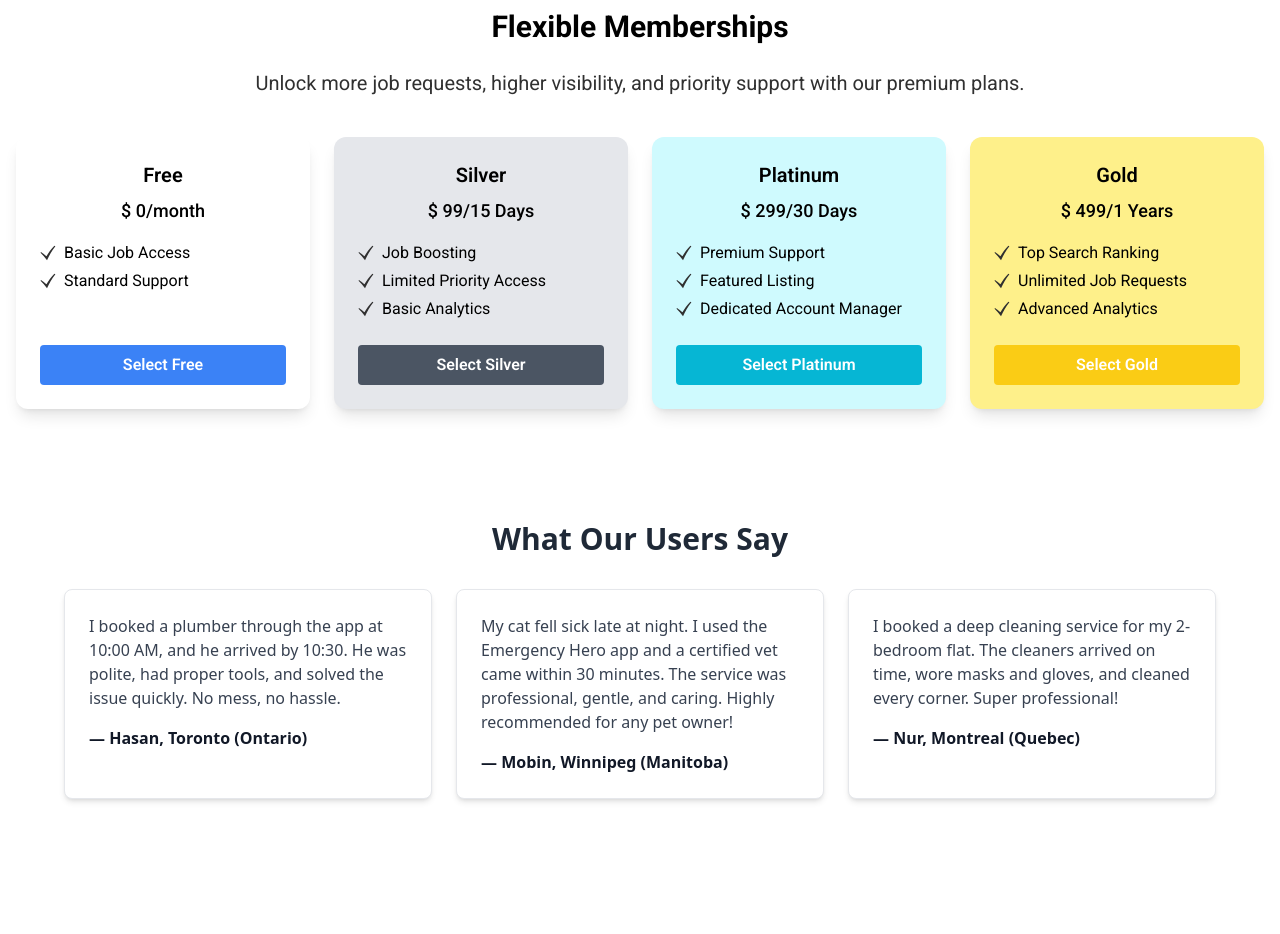
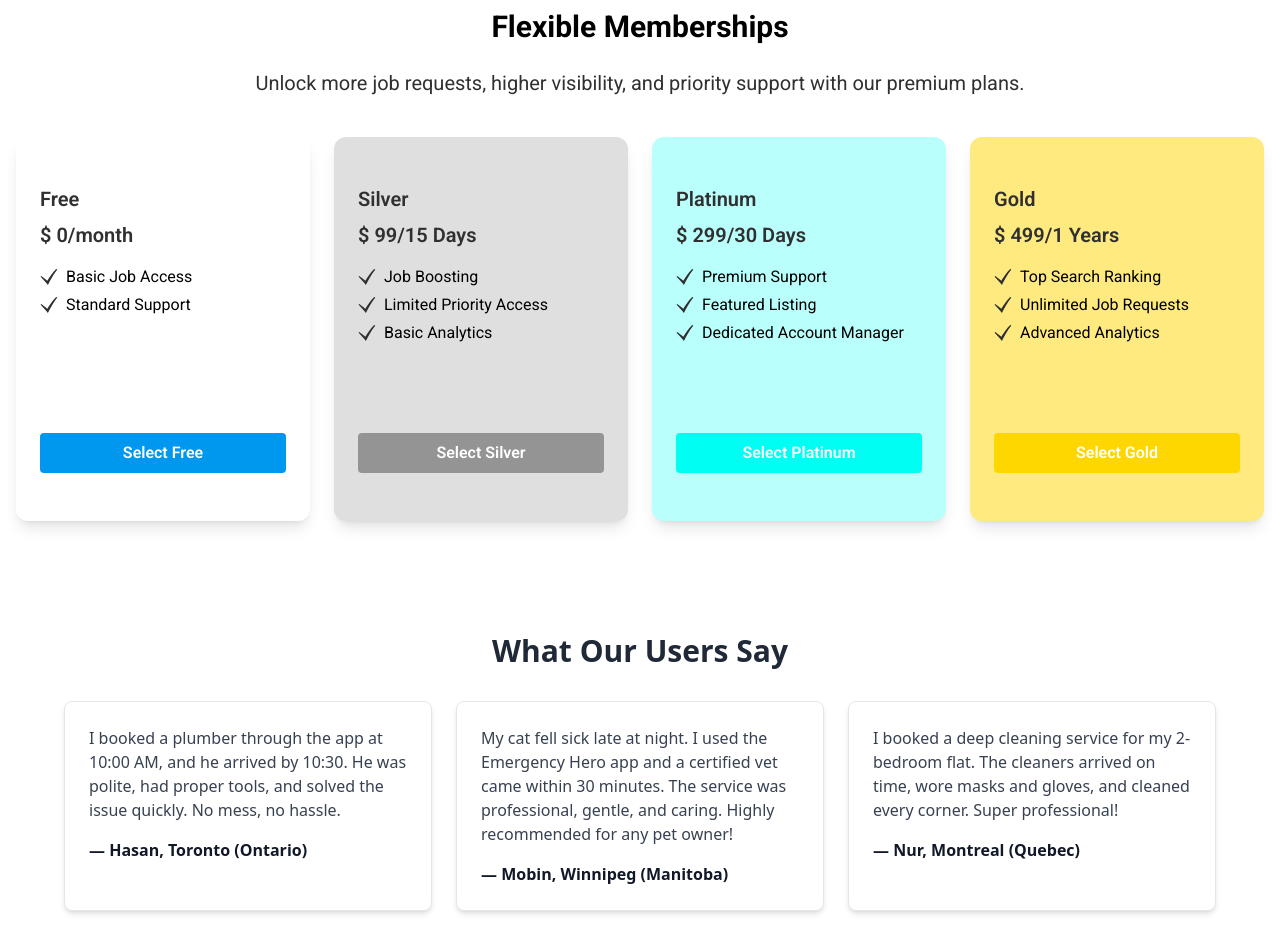
Before and after one commit to Oishee90/melikoz-landing-page, a React (Vite) app: page / in a window 1280 px wide. Shown: the part 2680-3614 px from the top of the page. Built offline with nearby package versions, Linux system fonts and the light colour scheme.

Commit message:
update the membership section

```diff
--- a/src/Components/Home/MembershipPlans.jsx
+++ b/src/Components/Home/MembershipPlans.jsx
@@ -7,49 +7,55 @@ const MembershipPlans = () => {
   const plans = [
     {
       key: "free",
-      color: "bg-white",
-      btnColor: "bg-blue-500 text-white",
+      color: "bg-[#FFFFFF]",
+      btnColor: "bg-[#0097EE] text-[#FFFFFF]",
     },
     {
       key: "silver",
-      color: "bg-gray-200",
-      btnColor: "bg-gray-600 text-white",
+      color: " bg-[#DFDFDF]",
+      btnColor: "bg-[#949494] text-white",
     },
     {
       key: "platinum",
-      color: "bg-cyan-100",
-      btnColor: "bg-cyan-500 text-white",
+      color: "bg-[#B9FFFB]",
+      btnColor: "bg-[#00FFF2] text-white",
     },
     {
       key: "gold",
-      color: "bg-yellow-200",
-      btnColor: "bg-yellow-400 text-white",
+      color: "bg-[#FFEA7F]",
+      btnColor: "bg-[#FFD700] text-white",
     },
   ];
 
   return (
-    <div className="container px-4 py-16 mx-auto text-center roboto ">
-      <h2 className="mb-6 text-2xl  text-center md:text-3xl text-[#000000] roboto font-bold">
+    <div className="container px-4 py-16 mx-auto text-center roboto">
+      <h2 className="mb-6 text-2xl md:text-3xl text-[#000000] font-bold">
         {t("premiumTitle")}
       </h2>
       <p className="mb-10 text-[#303030] text-xl">{t("premiumDescription")}</p>
 
-      <div className="grid grid-cols-1 gap-6 md:grid-cols-2 lg:grid-cols-4">
+      <div className="grid grid-cols-1 gap-6 md:grid-cols-2 lg:grid-cols-4 h-96">
         {plans.map((plan, index) => {
           const planData = t(`plans.${plan.key}`, { returnObjects: true });
 
           return (
             <div
               key={index}
-              className={`${plan.color} rounded-xl shadow-lg p-6 flex flex-col justify-between`}
+              className={`${plan.color} rounded-xl shadow-lg p-6 flex flex-col  pb-12 pt-12 `}
             >
-              <div>
-                <h3 className="mb-2 text-xl font-semibold">{planData.name}</h3>
-                <p className="mb-4 text-lg font-medium">{planData.price}</p>
-                <ul className="mb-6 space-y-1 text-left">
+              {/* Card Content */}
+              <div className="flex flex-col justify-between flex-grow h-full">
+                <div className="mb-6">
+                  <h3 className="mb-2 text-xl font-semibold text-[#303030] text-[32px] text-left ">
+                    {planData.name}
+                  </h3>
+                  <p className="mb-4 text-xl font-semibold text-[#303030] text-[29px]  text-left">
+                    {planData.price}
+                  </p>
+                  <ul className="space-y-1 text-left">
                     {planData.features.map((feature, i) => (
                       <li key={i} className="flex items-center">
-                      <span className="mr-2 text-[#303030]">
+                        <span className="mr-2 text-[#303030] font-normal text-lg">
                           <GiCheckMark />
                         </span>{" "}
                         {feature}
@@ -57,11 +63,14 @@ const MembershipPlans = () => {
                     ))}
                   </ul>
                 </div>
+
+                {/* Button at the Bottom */}
                 <button
-                className={`${plan.btnColor} px-4 py-2 rounded hover:opacity-90 font-semibold`}
+                  className={`${plan.btnColor} mt-auto px-4 py-2 rounded hover:opacity-90 font-semibold w-full text-white`}
                 >
                   {planData.btnText}
                 </button>
+              </div>
             </div>
           );
         })}
```
Lines whose indentation alone changed are shown as unchanged.
